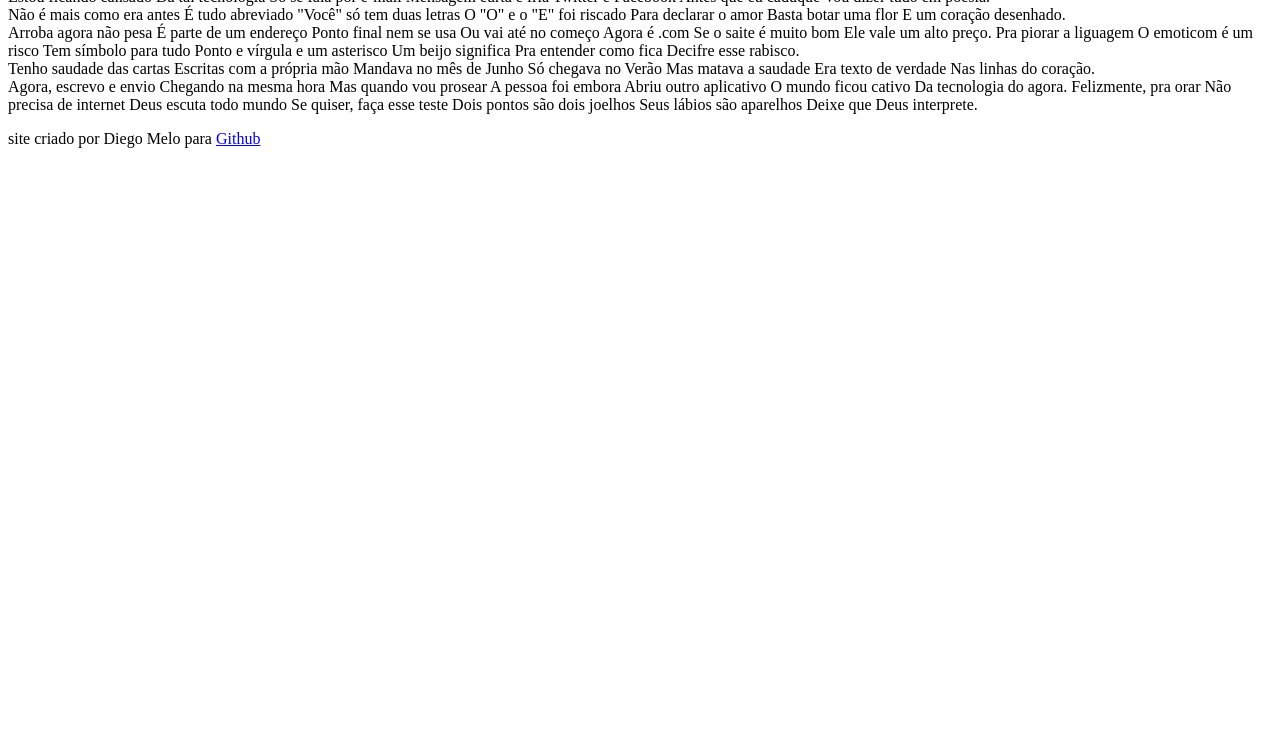
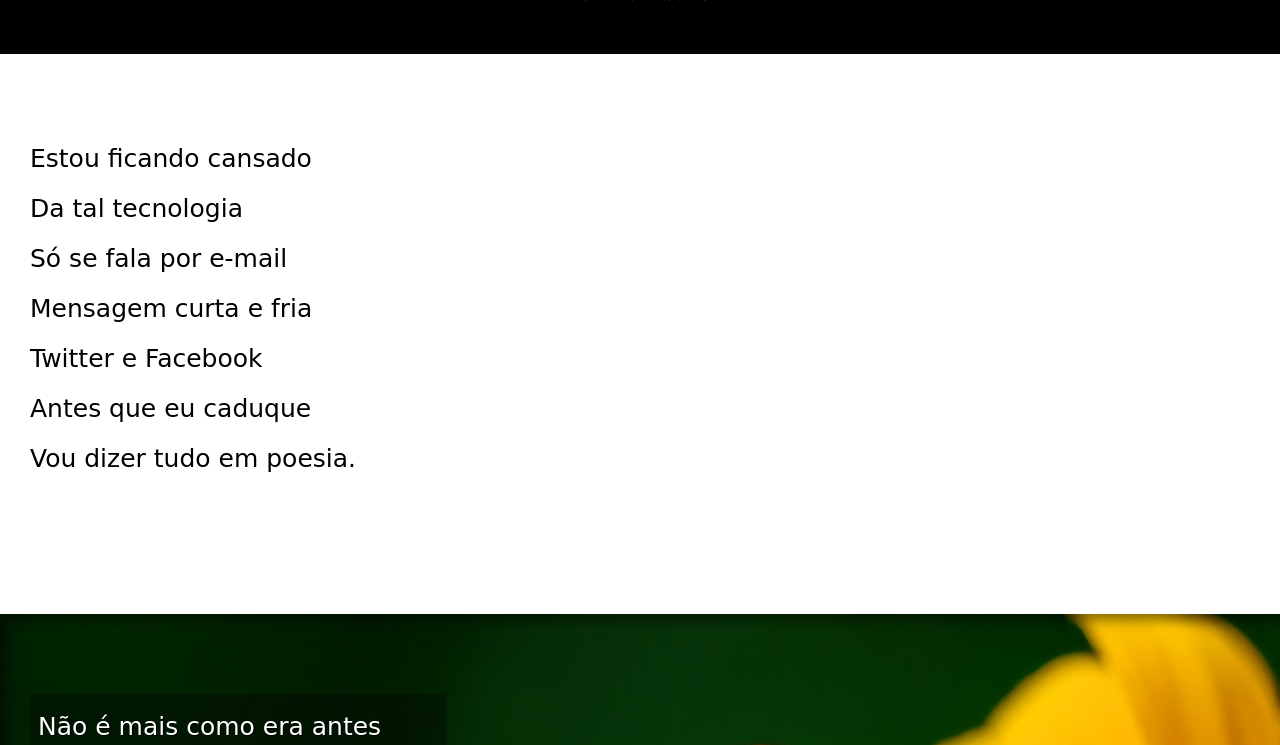
Before and after one commit to DiegoHenriqueMelo/Cordel, a plain HTML site: page index.html in a window 1280 px wide. Shown: the part 126-871 px from the top of the page. Before the commit the page ends 800 px from the top, so only its background shows below. Drawn offline with Linux system fonts and the light colour scheme.

Commit message:
Atualizei Repositório

```diff
--- /dev/null
+++ b/estilo/style.css
@@ -0,0 +1,102 @@
+/*----ROOT----*/
+@charset "UTF-8";
+
+@import url('https://fonts.googleapis.com/css2? family= Passion+One & display=swap');
+
+@font-face {
+    font-family: 'Lexend';
+    src: url(../Lexend/Lexend-VariableFont_wght.ttf) format(opentype);
+}
+
+:root{
+    --font1:'Lexend';
+    --font2:'Passion One', cursive;
+    --font3: 'Sriracha', cursive;
+
+}
+
+*{
+    margin: 0px;
+    padding: 0px;
+}
+
+html, body{
+    min-height: 100vh;
+    background-color: darkgray;
+    font-family: var(--font1);
+
+}
+a{
+    color: white;
+    text-decoration: none;
+    font-weight: bolder;
+
+}
+a:hover{
+    text-decoration: underline;
+}
+.normal{
+    background-color: white;
+    color: black;
+
+}
+.imagem{
+    background-color: rgb(59, 58, 58);
+    color: white;
+    box-shadow: inset 6px 6px 13px 0px rgba(0, 0, 0, 0.493);
+    background-attachment:fixed ;
+
+}
+#img01{
+    background-image: url(../imagens/background001.jpg);
+    background-position: right center;
+    background-size: cover;
+
+}
+#img02{
+    background-image: url(../imagens/background002.jpg);
+    background-size: cover;
+}
+
+/*----HEADER----*/
+header{
+    background-color: black;
+    color: white;
+    text-align: center;
+}
+Header>h1{
+    padding-top: 50px;
+    font-variant: small-caps;
+    font-family: var(--font1);
+    font-size: 3em;
+}
+header>p{
+    padding-bottom: 50px;
+
+}
+/*----MAIN----*/
+section{
+    padding-top:10vh ;
+    padding-left: 30px;
+    padding-bottom: 10vh;
+    line-height: 2em;
+    font-family: var(--font3);
+    font-size: 25px;
+}
+section>p{
+    padding-bottom: 2em;
+}
+.imagem>p{
+    width: 400px;
+    background-color: rgba(3, 3, 3, 0.342);
+    display: inline-block;
+    padding: 8px;
+    text-shadow: 1px 1px 0px black;
+}
+/*----FOOTER----*/
+Footer{
+    background-color: black;
+    color: white;
+    text-align: center;
+    padding: 10px;
+}
--- a/index.html
+++ b/index.html
@@ -4,87 +4,102 @@
     <meta charset="UTF-8">
     <meta name="viewport" content="width=device-width, initial-scale=1.0">
     <title>Document</title>
+    <link rel="stylesheet" href="estilo/style.css">
 </head>
 <body>
+
 <header>
     <h1>Cordel Moderno</h1>
-    <p>Por<a href="https://www.recantodasletras.com.br/poesias/3186743">Milton Duarte</a></p>
+    <p>Por<a href="https://www.recantodasletras.com.br/poesias/3186743" target="_blank">Milton Duarte</a></p>
 </header>
+<main>
 
-    <section>
-        Estou ficando cansado
-        Da tal tecnologia
-        Só se fala por e-mail
-        Mensagem curta e fria
-        Twitter e Facebook
-        Antes que eu caduque
+        <section class="normal">
+            <p>
+                Estou ficando cansado <br>
+                Da tal tecnologia <br>
+                Só se fala por e-mail <br>
+                Mensagem curta e fria <br>
+                Twitter e Facebook <br>
+                Antes que eu caduque <br>
                 Vou dizer tudo em poesia.
+            </p>
         </section>
 
 
 
-    <section>
-        Não é mais como era antes
-        É tudo abreviado
-        "Você" só tem duas letras
-        O "O" e o "E" foi riscado
-        Para declarar o amor
-        Basta botar uma flor
+        <section class="imagem" id="img01">
+            <p>
+                Não é mais como era antes <br>
+                É tudo abreviado <br>
+                "Você" só tem duas letras <br>
+                O "O" e o "E" foi riscado <br>
+                Para declarar o amor <br>
+                Basta botar uma flor <br>
                 E um coração desenhado.
+            </p>
         </section>
 
 
 
-    <section>
-        Arroba agora não pesa
-        É parte de um endereço
-        Ponto final nem se usa
-        Ou vai até no começo
-        Agora é .com
-        Se o saite é muito bom
+        <section class="normal">
+                <p>
+                    Arroba agora não pesa <br>
+                    É parte de um endereço <br>
+                    Ponto final nem se usa <br>
+                    Ou vai até no começo <br>
+                    Agora é .com <br>
+                    Se o saite é muito bom <br>
                     Ele vale um alto preço.
-
-        Pra piorar a liguagem
-        O emoticom é um risco
-        Tem símbolo para tudo
-        Ponto e vírgula e um asterisco
-        Um beijo significa
-        Pra entender como fica
+                </p>
+                <p>
+                    Pra piorar a liguagem <br>
+                    O emoticom é um risco <br>
+                    Tem símbolo para tudo <br>
+                    Ponto e vírgula e um asterisco <br>
+                    Um beijo significa <br>
+                    Pra entender como fica <br>
                     Decifre esse rabisco.
+                </p>
         </section>
 
 
-<section>
-
-        Tenho saudade das cartas
-        Escritas com a própria mão
-        Mandava no mês de Junho
-        Só chegava no Verão
-        Mas matava a saudade
-        Era texto de verdade
+    <section class="imagem" id="img02">
+            <p>
+                Tenho saudade das cartas <br>
+                Escritas com a própria mão <br>
+                Mandava no mês de Junho <br>
+                Só chegava no Verão <br>
+                Mas matava a saudade <br>
+                Era texto de verdade <br>
                 Nas linhas do coração.
+            </p>
     </section>
 
 
-    <section>
-        Agora, escrevo e envio
-        Chegando na mesma hora
-        Mas quando vou prosear
-        A pessoa foi embora
-        Abriu outro aplicativo
-        O mundo ficou cativo
+        <section class="normal">
+                <p>
+                    Agora, escrevo e envio <br>
+                    Chegando na mesma hora <br>
+                    Mas quando vou prosear <br>
+                    A pessoa foi embora <br>
+                    Abriu outro aplicativo <br>
+                    O mundo ficou cativo <br>
                     Da tecnologia do agora.
-
-        Felizmente, pra orar
-        Não precisa de internet
-        Deus escuta todo mundo
-        Se quiser, faça esse teste
-        Dois pontos são dois joelhos
-        Seus lábios são aparelhos
+                </p>
+                <p>
+                    Felizmente, pra orar <br>
+                    Não precisa de internet <br>
+                    Deus escuta todo mundo <br>
+                    Se quiser, faça esse teste <br>
+                    Dois pontos são dois joelhos <br>
+                    Seus lábios são aparelhos <br>
                     Deixe que Deus interprete.
+                </p>
         </section>
+</main>
     <footer>
-        <p>site criado por Diego Melo para <a href="https://github.com/DiegoHenriqueMelo" target="_blank">Github</a>
+        <p>Site criado por Diego Melo para <a href="https://github.com/DiegoHenriqueMelo" target="_blank">Github</a>
         </p>
     </footer>
 
```
Also changed, not shown: Lexend/Lexend-VariableFont_wght.ttf (added), Lexend/OFL.txt (added), Lexend/README.txt (added), Lexend/static/Lexend-Black.ttf (added), Lexend/static/Lexend-Bold.ttf (added), Lexend/static/Lexend-ExtraBold.ttf (added), Lexend/static/Lexend-ExtraLight.ttf (added), Lexend/static/Lexend-Light.ttf (added), Lexend/static/Lexend-Medium.ttf (added), Lexend/static/Lexend-Regular.ttf (added), Lexend/static/Lexend-SemiBold.ttf (added), Lexend/static/Lexend-Thin.ttf (added). Lines whose indentation alone changed are shown as unchanged.
